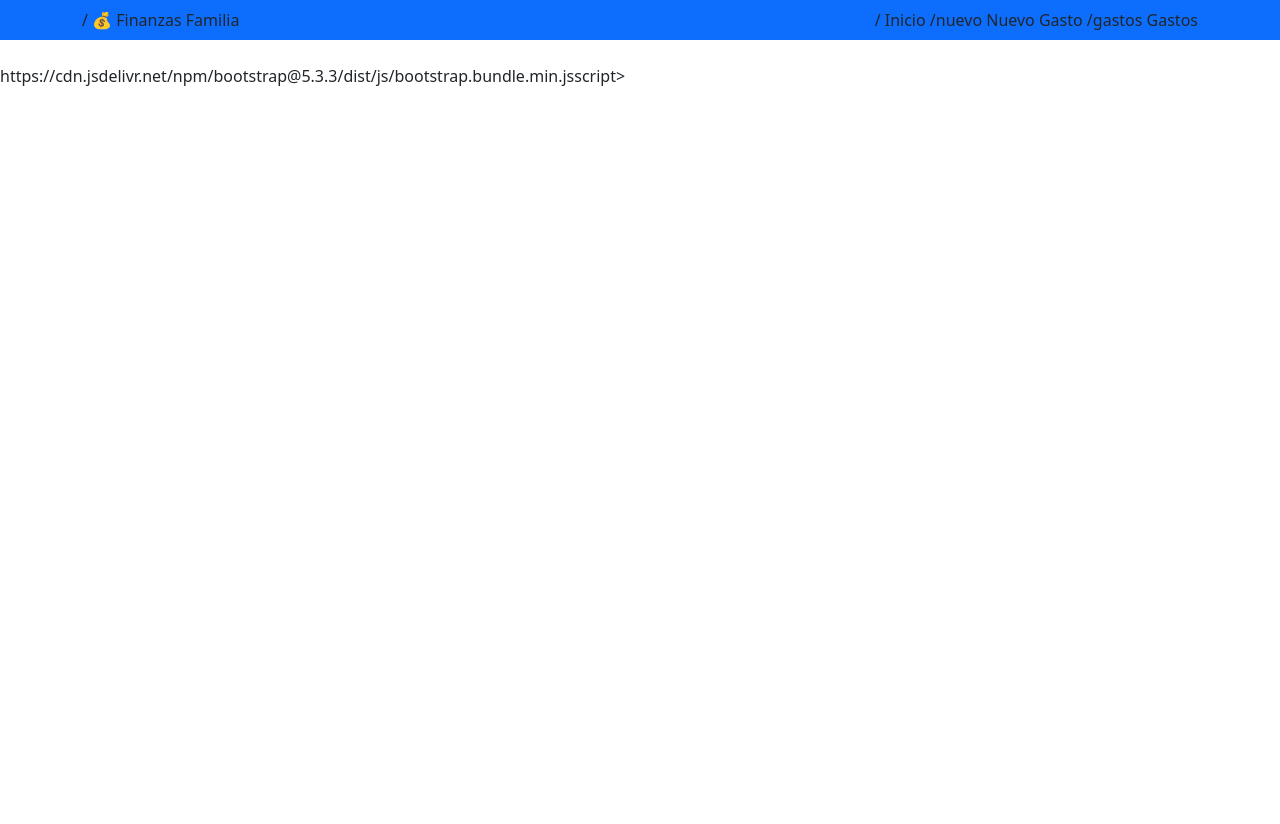
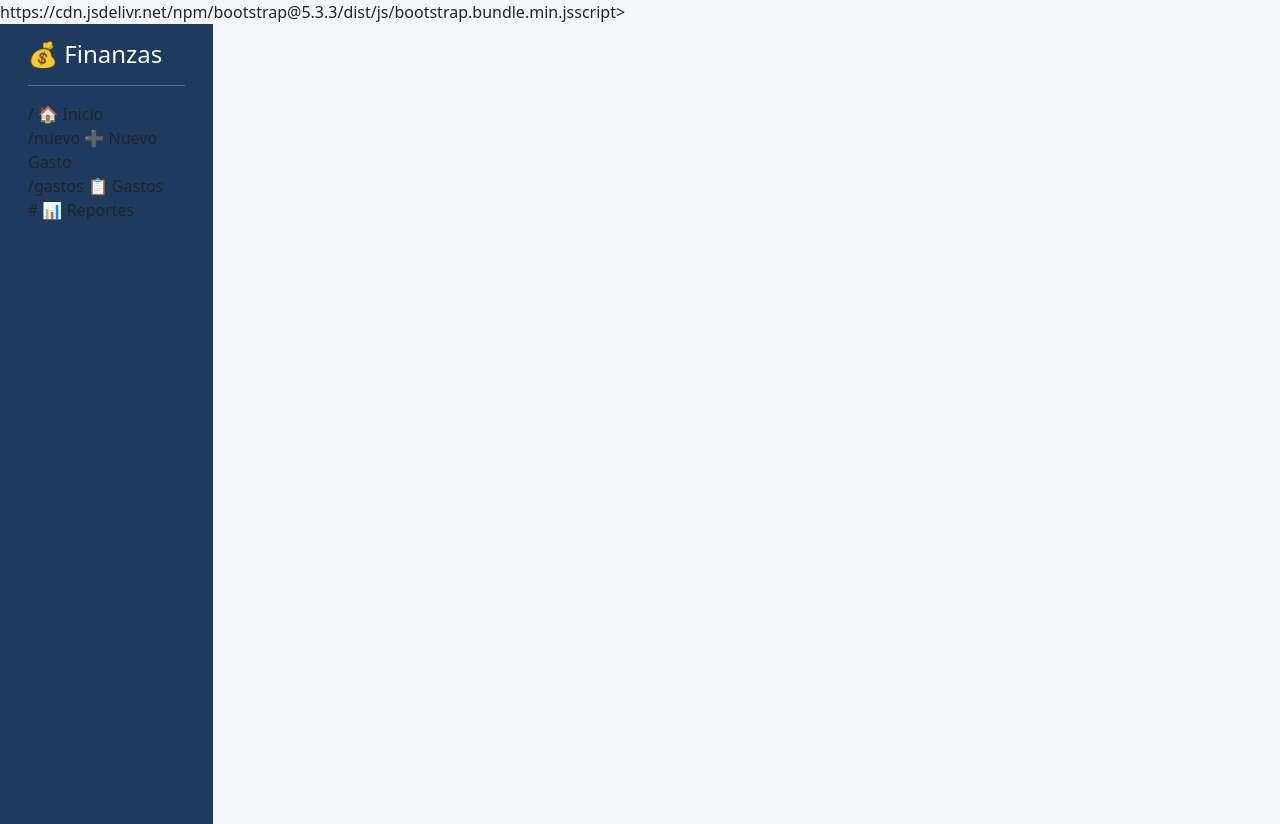
Before and after one commit to kleiwerfn2/finanzas-familiaNP, a Flask app: page / in a window 1280 px wide. Before the commit the page ends 86 px from the top, so only its background shows below. Run offline with Flask 3, Linux system fonts and the light colour scheme.

Commit message:
Cambio de menu

```diff
--- a/templates/base.html
+++ b/templates/base.html
@@ -6,48 +6,111 @@
     <meta name="viewport" content="width=device-width, initial-scale=1.0">
     <title>Finanzas Familia NP</title>
 
-    <link
-        href="https://cdn.jsdelivr.net/npm/bootstrap@5.3.3/dist/css/bootstrap.min.css"
-        rel="stylesheet">
+    <link href="https://cdn.jsdelivr.net/npm/bootstrap@5.3.3/dist/css/bootstrap.min.css"
+          rel="stylesheet">
+
+    https://cdn.jsdelivr.net/npm/bootstrap@5.3.3/dist/js/bootstrap.bundle.min.jsscript>
+
+    <style>
+
+        body{
+            background-color:#f5f6fa;
+        }
+
+        .sidebar{
+            min-height:100vh;
+            background:#1e3a5f;
+        }
+
+        .sidebar .nav-link{
+            color:white;
+        }
+
+        .sidebar .nav-link:hover{
+            background:rgba(255,255,255,.15);
+            border-radius:8px;
+        }
+
+        .content{
+            padding:20px;
+        }
+
+    </style>
+
 </head>
 
 <body>
 
-    <nav class="navbar navbar-expand-lg navbar-dark bg-primary">
-        <div class="container">
+<div class="container-fluid">
 
-            /
-                💰 Finanzas Familia
-            </a>
+    <div class="row">
 
-            <div class="navbar-nav ms-auto">
+        <!-- MENU LATERAL -->
 
-                /
-                    Inicio
-                </a>
+        <nav class="col-md-2 d-md-block sidebar collapse" id="sidebarMenu">
 
-                /nuevo
-                    Nuevo Gasto
-                </a>
+            <div class="pt-3 px-3">
 
-                /gastos
-                    Gastos
-                </a>
+                <h4 class="text-white">
+                    💰 Finanzas
+                </h4>
+
+                <hr class="text-white">
+
+                <ul class="nav flex-column">
+
+                    <li class="nav-item">
+                        /
+                            🏠 Inicio
+                        </a>
+                    </li>
+
+                    <li class="nav-item">
+                        /nuevo
+                            ➕ Nuevo Gasto
+                        </a>
+                    </li>
+
+                    <li class="nav-item">
+                        /gastos
+                            📋 Gastos
+                        </a>
+                    </li>
+
+                    <li class="nav-item">
+                        #
+                            📊 Reportes
+                        </a>
+                    </li>
+
+                </ul>
 
             </div>
 
-        </div>
-    </nav>
+        </nav>
 
-    <div class="container mt-4">
+        <!-- CONTENIDO -->
 
-        {% block contenido %}
-        {% endblock %}
+        <main class="col-md-10 ms-sm-auto content">
+
+            <button
+                class="btn btn-primary d-md-none mb-3"
+                type="button"
+                data-bs-toggle="collapse"
+                data-bs-target="#sidebarMenu">
+
+                ☰ Menú
+
+            </button>
+
+            {% block contenido %}
+            {% endblock %}
+
+        </main>
 
     </div>
 
-    https://cdn.jsdelivr.net/npm/bootstrap@5.3.3/dist/js/bootstrap.bundle.min.jsscript>
+</div>
 
 </body>
-
 </html>
```
